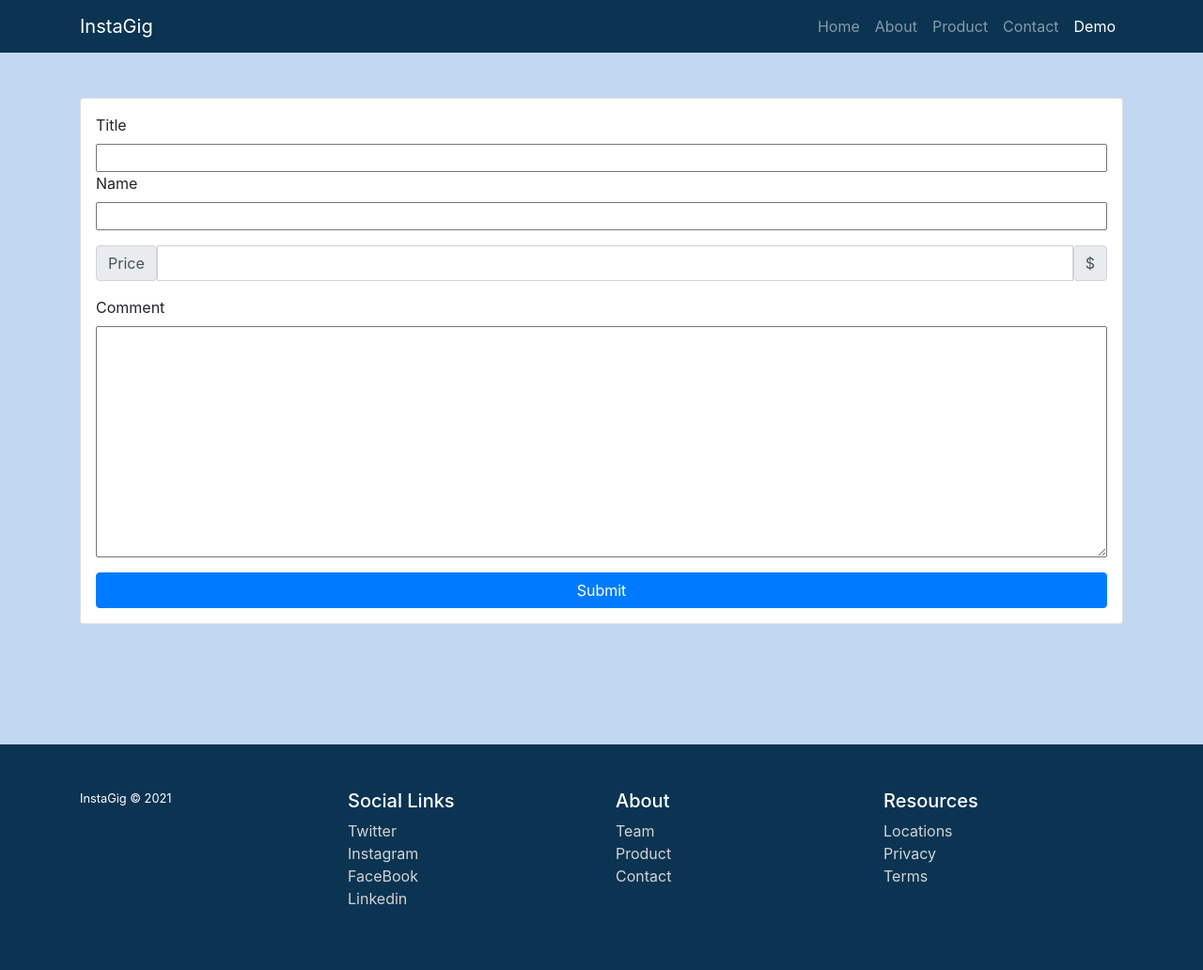
After one commit to helloInstaGig/instagig, a Flask app: page /demo in a window 1280 px wide. The commit adds this page. Shown: the whole page at 94% size. Run offline with Flask 2, Linux system fonts and the light colour scheme; data that the repository does not hold is empty; parts of the project's set-up code (start-up, migrations or seed data) failed here and were passed over; some libraries are stand-ins or nearby versions.

Commit message:
Demo prototype, Added Database

```diff
--- a/app/main.py
+++ b/app/main.py
@@ -1,5 +1,38 @@
-from flask import Flask, render_template, url_for
+import os
+from flask import Flask, render_template, url_for, request
+from flask_sqlalchemy import SQLAlchemy
+from datetime import date, datetime
 app = Flask(__name__)
+
+# app.debug = Trupe
+app.config['SQLALCHEMY_DATABASE_URI'] = os.eviron['DATABASE_URL']
+app.config['SQLALCHEMY_TRACK_MODIFICATIONS'] = False
+
+db = SQLAlchemy(app)
+class Jobs(db.Model):
+    __tablename__ = 'jobs'
+
+    id = db.Column(db.Integer, primary_key = True)
+    created = db.Column(db.Text())
+    modified = db.Column(db.Text())
+    title = db.Column(db.String(50))
+    name = db.Column(db.String(30))
+    price = db.Column(db.Integer)
+    comment = db.Column(db.Text())
+    img = db.Column(db.Text())
+
+
+    def __init__(self, title, name, price, comment, img):
+        now = datetime.now()
+        created = now.strftime("%B %d, %Y, %H:%m %p")
+        print(created)
+        self.created = created
+        self.modified = created
+        self.title = title
+        self.name = name
+        self.price = price
+        self.comment = comment
+        self.img = "https://doggiedesigner.com/wp-content/uploads/2018/04/97.3.jpg"
 
 
 @app.route("/")
@@ -17,3 +50,28 @@ def product():
 @app.route("/contact")
 def contact():
     return render_template('contact.html', title='Contact')
+
+@app.route("/demo")
+def demo():
+    jobs = Jobs.query.filter().all()
+    return render_template('demo.html', jobs=jobs)
+
+@app.route("/submit", methods=['POST'])
+def submit():
+    if request.method == 'POST':
+        # now = datetime.now()
+
+        title = request.form['title']
+        name = request.form['name']
+        comment = request.form['comment']
+        price = request.form['price']
+        img = "https://doggiedesigner.com/wp-content/uploads/2018/04/97.3.jpg"
+        # created = now.strftime("%B %d, %Y, %H:%m %p")
+        # modified = created
+        data = Jobs(title, name, price, comment, img)
+        print(data)
+        db.session.add(data)
+        db.session.commit()
+        jobs = Jobs.query.filter().all()
+
+        return render_template('demo.html', jobs=jobs)
--- a/app/static/css/main.css
+++ b/app/static/css/main.css
@@ -77,6 +77,11 @@ i {
   height: 400px;
 }
 
+/* Jobs listing css */
+.job-img {
+  max-width: 200px;
+  max-height: 200px;
+}
 @media only screen and (max-width: 767px) {
   .col-xs-7.col-md-6.heading {
     text-align: center;
--- a/app/templates/about.html
+++ b/app/templates/about.html
@@ -5,6 +5,7 @@
     <a class="nav-item nav-link active" href="/about">About</a>
     <a class="nav-item nav-link" href="/product">Product</a>
     <a class="nav-item nav-link" href="/contact">Contact</a>
+    <a class="nav-item nav-link" href="/demo">Demo</a>
 {% endblock %}
 
 {% block content %}
--- a/app/templates/contact.html
+++ b/app/templates/contact.html
@@ -5,6 +5,7 @@
     <a class="nav-item nav-link" href="/about">About</a>
     <a class="nav-item nav-link" href="/product">Product</a>
     <a class="nav-item nav-link active" href="/contact">Contact</a>
+    <a class="nav-item nav-link" href="/demo">Demo</a>
 {% endblock %}
 
 {% block content %}
--- /dev/null
+++ b/app/templates/demo.html
@@ -0,0 +1,57 @@
+{% extends "base.html" %}
+
+{% block navbar %}
+    <a class="nav-item nav-link" href="/">Home</a>
+    <a class="nav-item nav-link" href="/about">About</a>
+    <a class="nav-item nav-link" href="/product">Product</a>
+    <a class="nav-item nav-link" href="/contact">Contact</a>
+    <a class="nav-item nav-link active" href="/demo">Demo</a>
+
+{% endblock %}
+
+{% block content %}
+    <div class="container">
+    <form class="card mt-5 mb-5 p-3" method="POST" action="/submit">
+        <label for="title w-100">Title</label>
+        <input type="text w-100" id="title" name="title">
+        <label for="name">Name</label>
+        <input type="text" id="name" name="name">
+        <div class="input-group mt-3 mb-3">
+          <span for="price" class="input-group-text">Price</span>
+          <input type="number" min="0" max="1000" class="form-control" name="price" aria-label="Dollar amount (with dot and two decimal places)">
+          <span class="input-group-text">$</span>
+        </div>
+        <div class="input-group mb-3 w-100">
+          <label class="w-100" for="comment">Comment</label>
+          <textarea class="w-100" name="comment" id="comment" cols="30" rows="10"></textarea>
+        </div>
+        <button type="submit" class="btn btn-md btn-primary">Submit</button>
+    </form>
+
+    {% if jobs %}
+    <div class="row gy-0">
+      {% for job in jobs: %}
+      <div class="col-xs-6 col-md-3 mb-3">
+
+        <div class="card rounded shadow-lg" style="width: 100%;">
+          <img src="https://picsum.photos/200" class="card-img-top" alt="...">
+          <div class="card-body">
+            <h5 class="card-title">{{ job.title }}</h5>
+            <p class="card-text">{{ job.comment }}</p>
+          </div>
+          <ul class="list-group list-group-flush">
+            <li class="list-group-item">Price: ${{ job.price }}</li>
+            <li class="list-group-item">Make offer</li>
+            <li class="list-group-item">Freelancer: {{ job.name }}</li>
+          </ul>
+          <div class="card-body">
+            <a href="#" class="card-link">Add To Cart</a>
+            <a href="#" class="card-link">View Item</a>
+          </div>
+        </div>
+      </div>
+        {% endfor %}
+    </div>
+      {% endif %}
+    </div>
+{% endblock %}
--- a/app/templates/index.html
+++ b/app/templates/index.html
@@ -5,6 +5,7 @@
     <a class="nav-item nav-link" href="/about">About</a>
     <a class="nav-item nav-link" href="/product">Product</a>
     <a class="nav-item nav-link" href="/contact">Contact</a>
+    <a class="nav-item nav-link" href="/demo">Demo</a>
 {% endblock %}
 
 {% block content %}
--- a/app/templates/product.html
+++ b/app/templates/product.html
@@ -5,6 +5,7 @@
     <a class="nav-item nav-link" href="/about">About</a>
     <a class="nav-item nav-link active" href="/product">Product</a>
     <a class="nav-item nav-link" href="/contact">Contact</a>
+    <a class="nav-item nav-link" href="/demo">Demo</a>
 {% endblock %}
 
 {% block content %}
```
